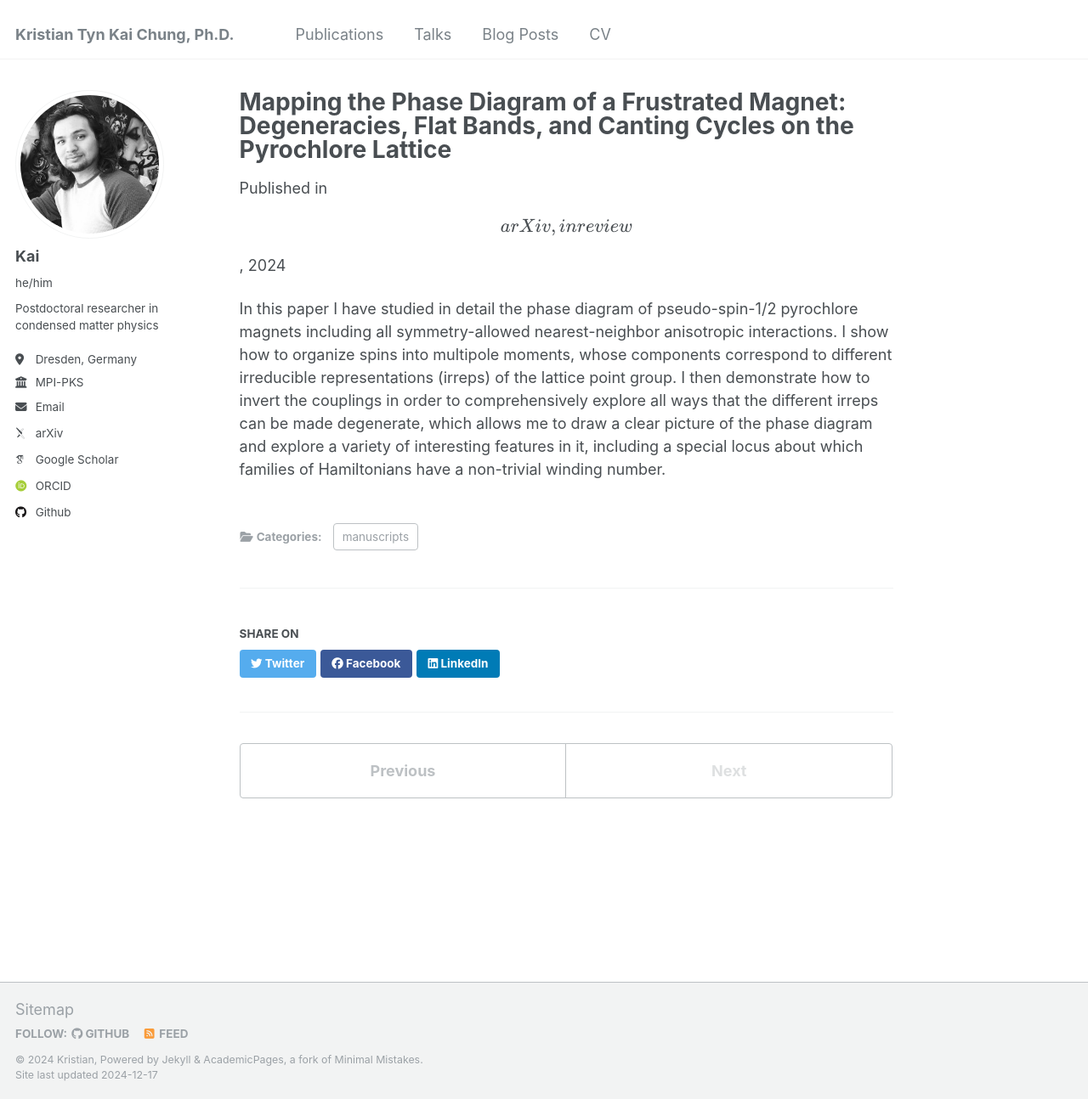
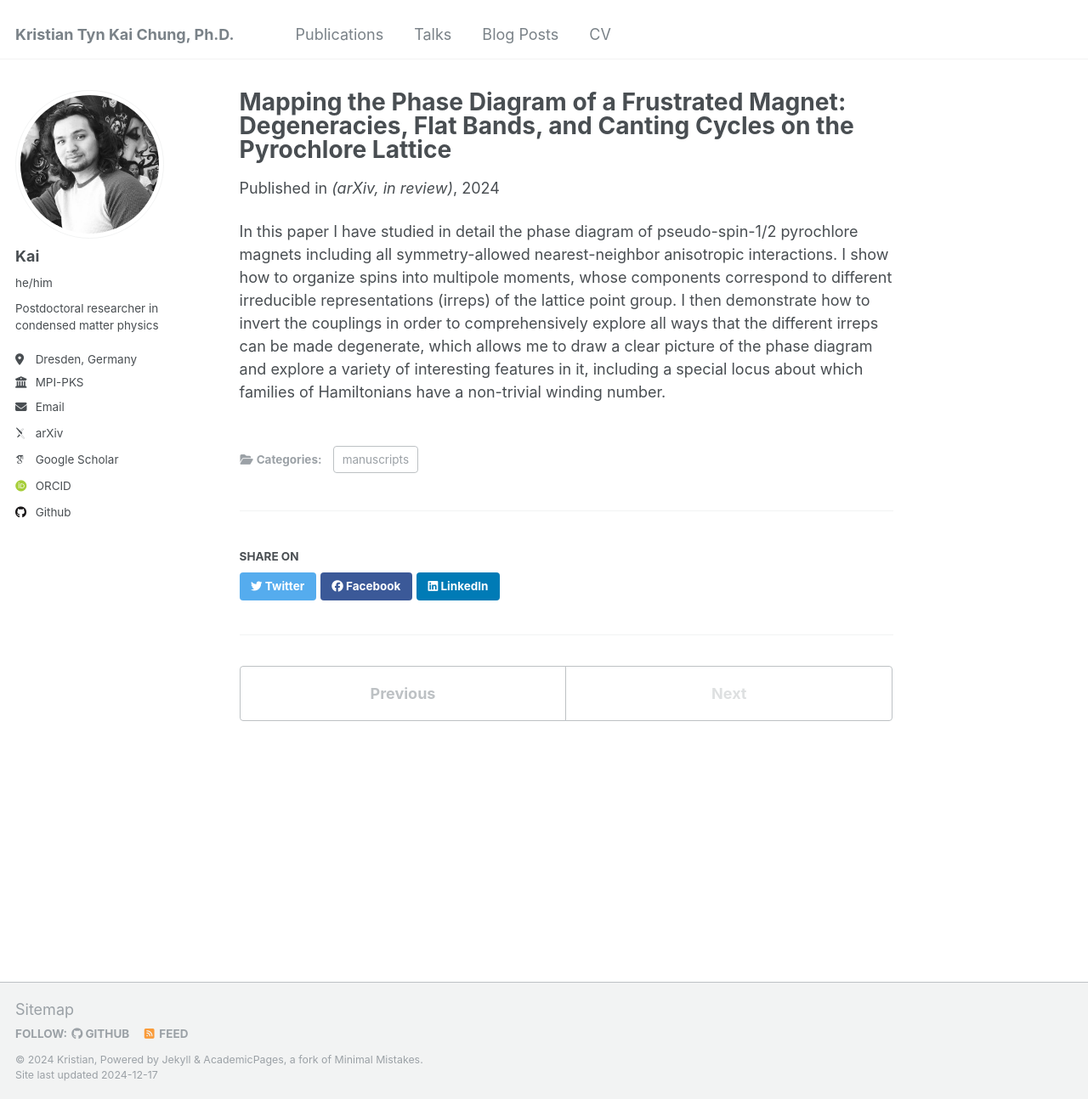
Before and after one commit to ktchung-p/ktchung-p.github.io, a Jekyll site: the page built from _publications/2024-phase_diagram.md, in a window 1280 px wide and 1294 px high. Shown: the whole window at 85% size. Built offline with Jekyll 4.4.1, drawn with Linux system fonts in a browser that asks for light colours; some web fonts are replaced.

Commit message:
fix arxiv labels again

```diff
--- a/_publications/2024-phase_diagram.md
+++ b/_publications/2024-phase_diagram.md
@@ -5,7 +5,7 @@ category: manuscripts
 #permalink: /publication/2024-phase_diagram
 # excerpt: 'This paper is about the number 1. The number 2 is left for future work.'
 date: 2024-11-05
-venue: '\[arXiv, in review\]'
+venue: '(arXiv, in review)'
 #slidesurl: 'http://academicpages.github.io/files/slides1.pdf'
 paperurl: 'https://arxiv.org/abs/2411.03429'
 #citation: 'Your Name, You. (2009). &quot;Paper Title Number 1.&quot; <i>Journal 1</i>. 1(1).'
```
Also changed, not shown: _publications/2024-Higgs_Boundaries.md (+1 -1 lines).
